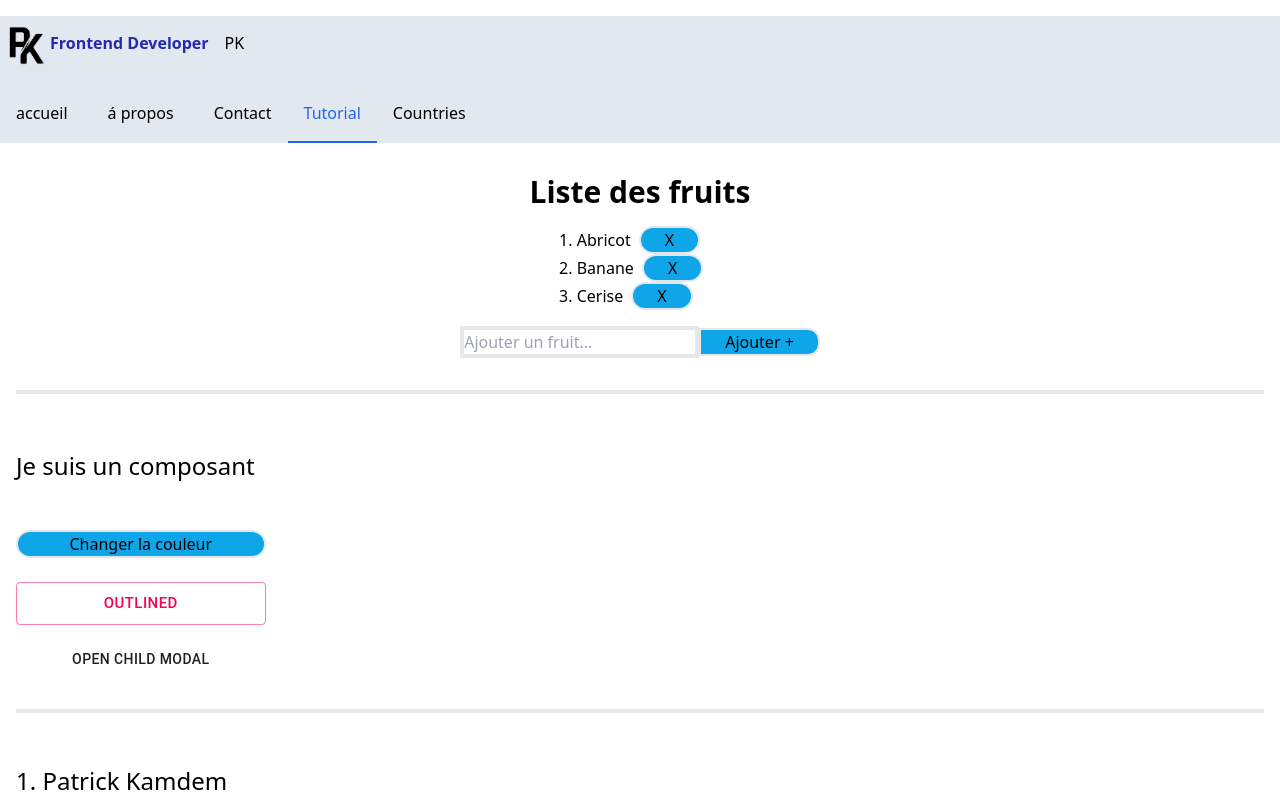
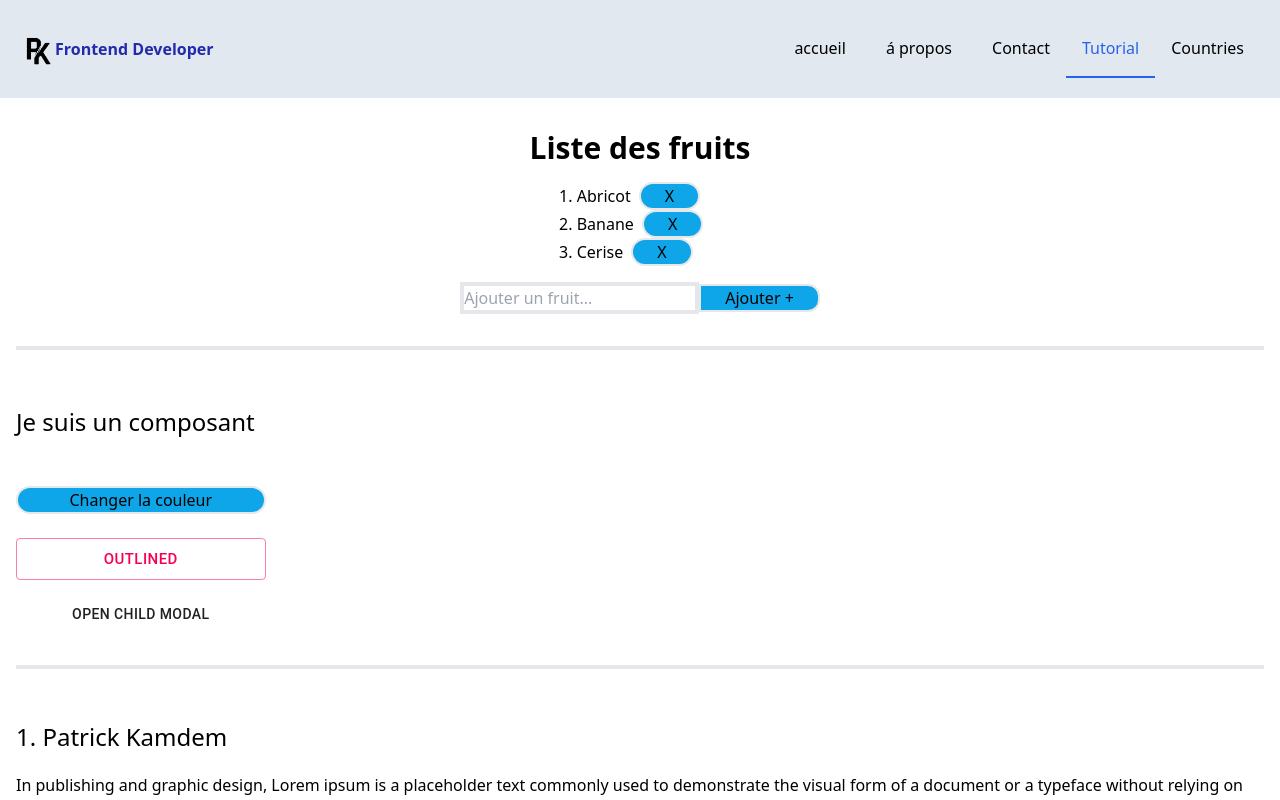
Before and after one commit to kamdemkogaing/patelot-app, a React (Create React App) app: page /tutorial in a window 1280 px wide. Shown: the top 800 px of the page. Built offline with nearby package versions, Linux system fonts and the light colour scheme.

Commit message:
code refactoring

```diff
--- a/package.json
+++ b/package.json
@@ -19,6 +19,7 @@
     "react": "^18.3.1",
     "react-card-flip": "^1.2.3",
     "react-dom": "^18.3.1",
+    "react-hamburger-menu": "^1.2.1",
     "react-router-dom": "^6.23.1",
     "react-scripts": "5.0.1",
     "saas": "^1.0.0",
@@ -45,6 +46,7 @@
   },
   "devDependencies": {
     "@babel/plugin-proposal-private-property-in-object": "^7.21.11",
+    "@types/react-hamburger-menu": "^0.0.6",
     "tailwindcss": "^3.4.3"
   }
 }
--- a/src/components/ImageLogo.tsx
+++ b/src/components/ImageLogo.tsx
@@ -22,7 +22,7 @@ const ImageLogo = ({ altName, width, height, ...rest }) => {
 
     // render
     return (
-        <div className={classNames("container mx-auto flex justify-start items-center my-4")}>
+        <div className={classNames('flex justify-start items-center', `${isMobileDevice ? 'w-4/6' : 'w-2/6'}`)}>
             <img src="./img/pk_logo_transparent.png" width={width} height={height} alt={altName} {...rest} />
             <div
                 className={classNames("font-bold")}
@@ -31,7 +31,7 @@ const ImageLogo = ({ altName, width, height, ...rest }) => {
                 }}>
                 Frontend Developer
             </div>
-            <span className={classNames(`${isMobileDevice ? "italic hover:not-italic ml-4" : "ml-4"}`)}>PK</span>
+            <span className={classNames(`${isMobileDevice ? "italic hover:not-italic ml-4" : "ml-4"}`)}></span>
         </div>
     );
 };
--- a/src/components/Navigation.tsx
+++ b/src/components/Navigation.tsx
@@ -3,33 +3,55 @@ import classNames from 'classnames';
 import { useEffect, useState } from 'react';
 import { NavLink } from 'react-router-dom';
 import ImageLogo from './ImageLogo';
+import HamburgerMenu from 'react-hamburger-menu';
 
 const Navigation = () => {
     // state
     const [scrolled, isScrolled] = useState(false);
+    const [open, setOpen] = useState(false);
+    const [isMobileDevice, setIsMobileDevice] = useState(false);
 
     useEffect(() => {
         window.addEventListener("scroll", handleScroll);
         return () => window.removeEventListener("scroll", handleScroll);
     });
 
+    useEffect(() => {
+        window.addEventListener("resize", handleResize);
+    })
+
     // comportements
     const handleScroll = () => {
         isScrolled(window.scrollY > 120);
     };
 
+    const handleClick = () => {
+        setOpen(!open);
+    };
+
+    const handleResize = () => {
+        if (window.innerWidth <= 480) {
+            setIsMobileDevice(true);
+        } else {
+            setIsMobileDevice(false);
+        }
+    };
+
     // render
     return (
-        <div className={classNames('bg-slate-200', `${scrolled ? "Scrolling" : "NotScrolling"}`)}>
-
+        <div className={
+            classNames(
+                'bg-slate-200 sticky top-0 z-[1000]',
+                `${scrolled ? "Scrolling bg-white" : "NotScrolling"}`
+            )}
+        >
+            <div className={classNames("flex flex-wrap container mx-auto p-5")}>
                 <ImageLogo
                     altName="patelot.de logo"
-                width={50}
-                height={50}
-                kamdem="PK"
+                    width={35}
+                    height={35}
                 />
-
-            <ul className={classNames(' container mx-auto flex flex-wrap -mb-px relative')}>
+                <ul className={classNames('flex flex-wrap justify-end', `${isMobileDevice ? 'hidden w-4/6' : 'w-4/6'}`)}>
                     <NavLink to="/" className={({ isActive }) =>
                         isActive ? "active inline-block p-4 text-blue-600 border-b-2 border-blue-600 rounded-t-lg dark:text-blue-500 dark:border-blue-500" : "inline-block p-4 border-b-2 border-transparent rounded-t-lg hover:text-gray-600 hover:border-gray-300 dark:hover:text-gray-300"
                     }>
@@ -65,6 +87,23 @@ const Navigation = () => {
                         Countries
                     </NavLink>
                 </ul >
+
+                <div className={classNames("flex justify-end items-center pr-3", `${isMobileDevice ? 'w-2/6' : 'hidden'}`)}>
+                    <span className={classNames("cursor-pointer")}>
+                        <HamburgerMenu
+                            isOpen={open}
+                            menuClicked={handleClick}
+                            width={36}
+                            height={30}
+                            strokeWidth={4}
+                            rotate={1}
+                            color='black'
+                            borderRadius={0}
+                            animationDuration={0.5}
+                        />
+                    </span>
+                </div>
+            </div>
         </div>
     );
 };
--- a/src/pages/Home.tsx
+++ b/src/pages/Home.tsx
@@ -1,6 +1,5 @@
 import React from 'react';
 import Navigation from '../components/Navigation';
-import ImageLogo from '../components/ImageLogo';
 import classNames from 'classnames';
 
 const Home = () => {
--- a/src/pages/Tutorial.tsx
+++ b/src/pages/Tutorial.tsx
@@ -6,9 +6,8 @@ import InputField from '../components/InputField';
 import Fruit from '../components/Fruit';
 import { useState } from 'react';
 import Navigation from '../components/Navigation';
-import ImageLogo from '../components/ImageLogo';
 import classNames from 'classnames';
-;
+
 
 const Tutorial = () => {
   // state
@@ -29,6 +28,23 @@ const Tutorial = () => {
     //3. modifier le state avec son setter
     setFruits(fruitsCopyUpdated);
   };
+
+  const creatPairs = <S, T>(v1: S, v2: T): [S, T] => {
+    return [v1, v2];
+  };
+
+  type Wrapped<T, S, I, Q> = { value?: T, email?: S, sexe: I, adresse?: Q };
+
+  const wrappedValue: Wrapped<number, string, string, string[]> = {
+    value: 10,
+    email: "patrick-kamdem@patelot.de",
+    sexe: "masculin",
+    adresse: ["Esperantostrasse", "14A", "77704"]
+  };
+
+  console.log(creatPairs<string, number>('hello', 42));
+  console.log("wrappedValue", wrappedValue);
+
 
   return (
     <div>
```
Also changed, not shown: 1 other file (tests, documents, lock files or other folders). Lines whose indentation alone changed are shown as unchanged.
